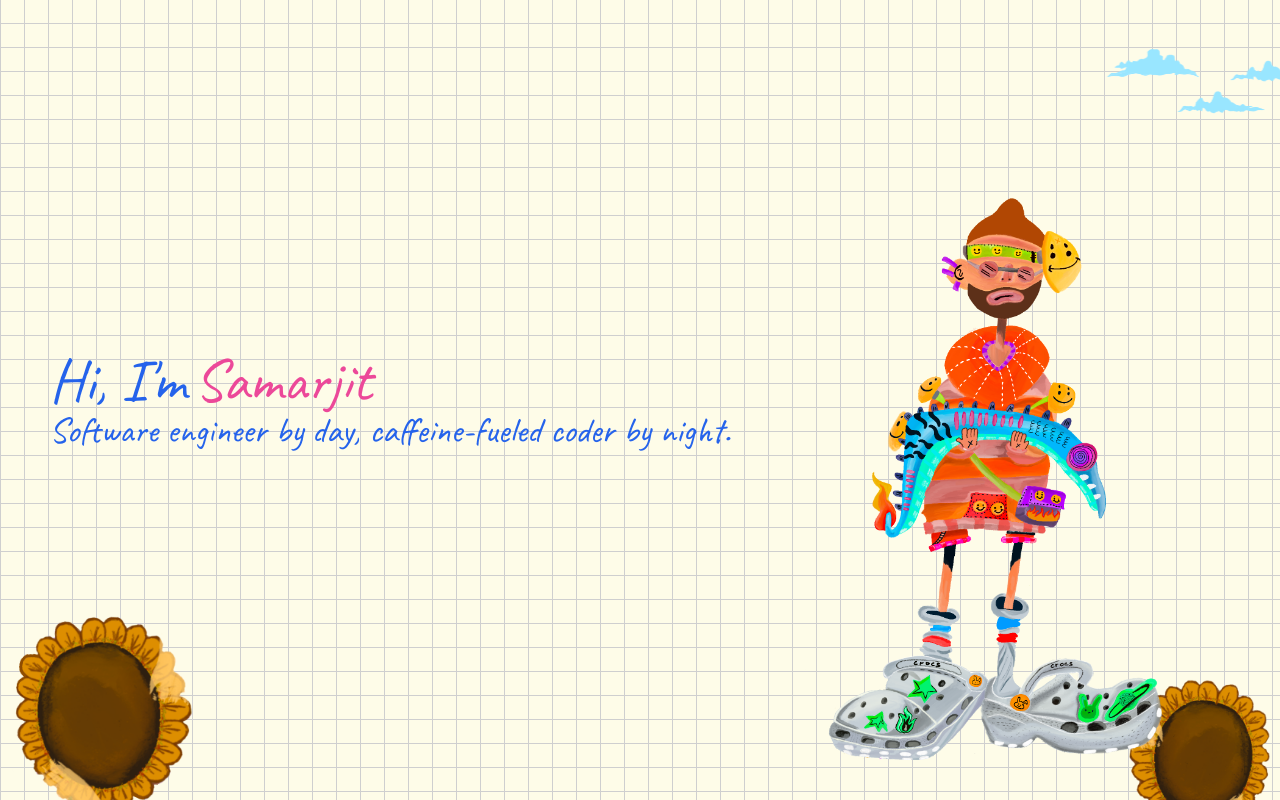
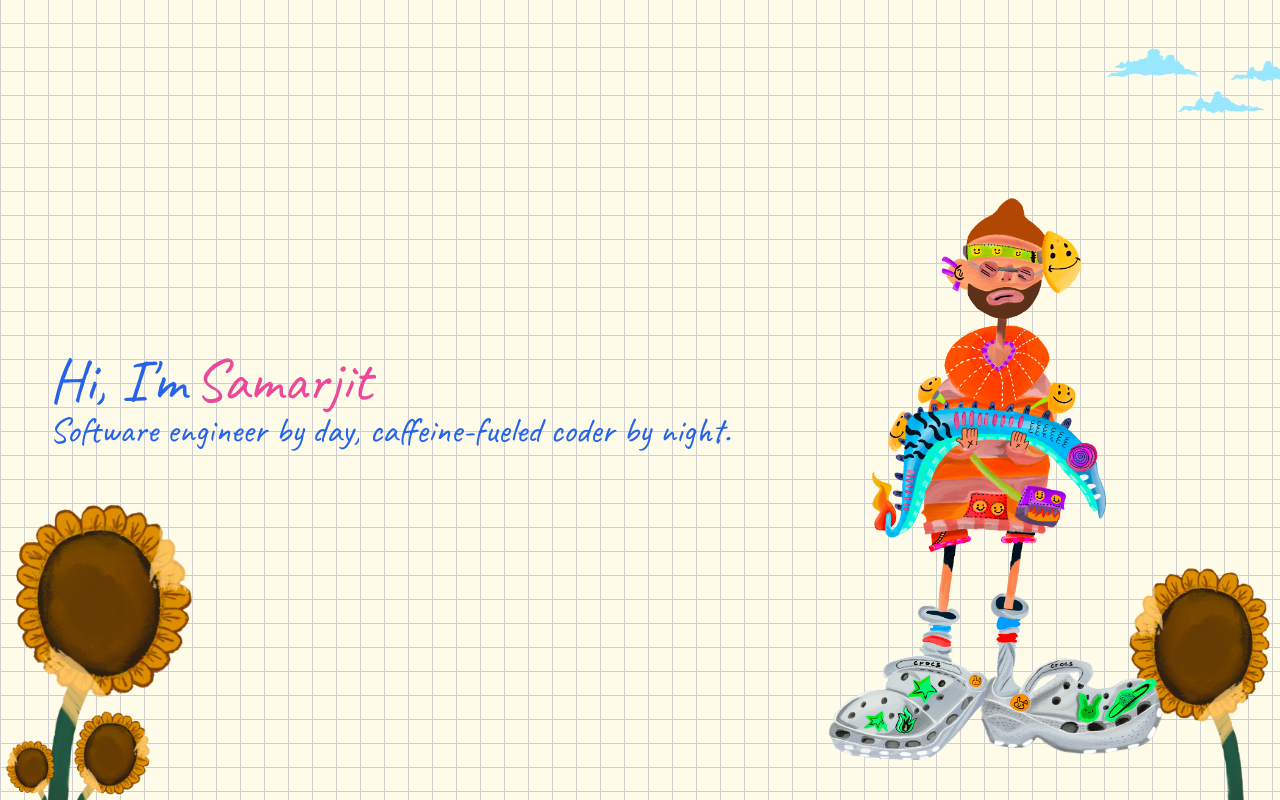
Before and after one commit to samarjit-singh/portfolio2.0, a Next.js app: page / in a window 1280 px wide. Built offline with nearby package versions, Linux system fonts and the light colour scheme.

Commit message:
fix flower height

```diff
--- a/components/landing.tsx
+++ b/components/landing.tsx
@@ -103,7 +103,16 @@ const landing = () => {
       </div>
 
       <div className="relative z-10 md:flex items-center justify-center min-h-screen mt-36 md:mt-0">
-        <div className="text-center md:text-left">
+        <div className="absolute top-96 md:top-52 left-0 z-0">
+          <Image
+            src={leftFlower}
+            alt="left flowers"
+            width={900}
+            height={500}
+            className=""
+          />
+        </div>
+        <div className="text-center md:text-left z-10">
           <h1 className="text-6xl font-handwriting">
             <span className="text-blue-600">Hi, I'm</span>
             <span className="ml-2 text-pink-500">Samarjit</span>
@@ -112,28 +121,18 @@ const landing = () => {
             Software engineer by day, caffeine-fueled coder by night.
           </p>
         </div>
-        <div className="">
-          <Image src={punk} width={500} height={500} alt="punk" />
+        <div className="z-10">
+          <Image src={punk} width={500} height={500} alt="punk" className="" />
         </div>
-      </div>
-
-      <div className="absolute bottom-0 lg:top-80 left-0 z-0">
-        <Image
-          src={leftFlower}
-          alt="left flowers"
-          width={900}
-          height={10}
-          className=""
-        />
-      </div>
-      <div className="absolute bottom-0 lg:top-80 right-0 z-0">
+        <div className="absolute top-96 md:top-52 right-0 z-0">
           <Image
             src={rightFlower}
             alt="left flowers"
             width={900}
-          height={10}
+            height={500}
             className=""
           />
+        </div>
       </div>
     </div>
   );
```
Lines whose indentation alone changed are shown as unchanged.
